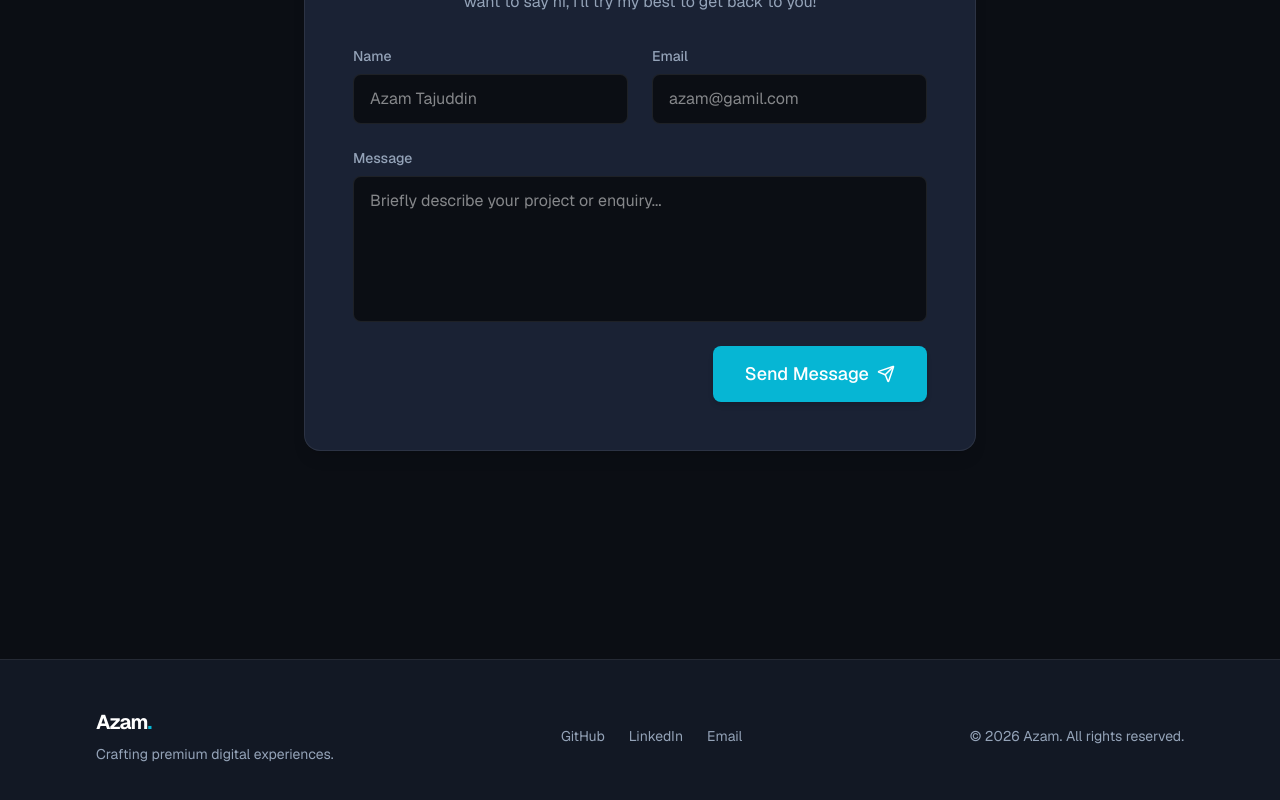
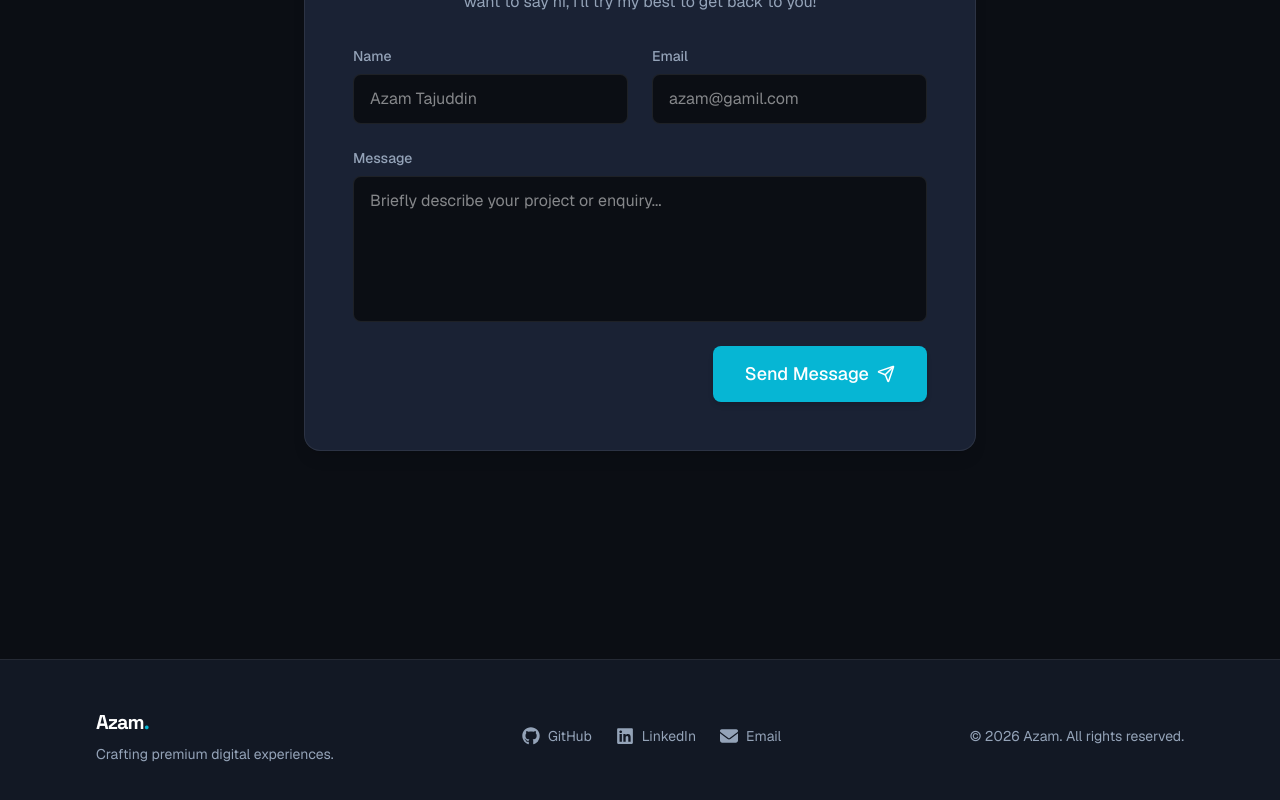
Before and after one commit to MatGol06/azam_portfolio, a Next.js app: page / in a window 1280 px wide. Shown: the part 4086-4886 px from the top of the page. Built offline with nearby package versions, Linux system fonts and the light colour scheme.

Commit message:
feat: add social icons to footer

```diff
--- a/src/components/layout/Footer.jsx
+++ b/src/components/layout/Footer.jsx
@@ -1,3 +1,5 @@
+import { FaGithub, FaLinkedin, FaEnvelope } from "react-icons/fa6";
+
 export function Footer() {
   const currentYear = new Date().getFullYear();
 
@@ -5,7 +7,7 @@ export function Footer() {
     <footer className="bg-surface border-t border-border py-12 mt-20">
       <div className="max-w-[1440px] mx-auto px-6 md:px-12 xl:px-24 flex flex-col md:flex-row items-center justify-between gap-6">
         <div className="text-center md:text-left">
-          <a href="#" className="text-xl font-bold text-secondary tracking-tighter block mb-2">
+          <a href="#" className="text-xl font-bold text-secondary tracking-tighter block mb-2 font-display">
             Azam<span className="text-primary">.</span>
           </a>
           <p className="text-sm text-muted">
@@ -14,14 +16,14 @@ export function Footer() {
         </div>
 
         <div className="flex items-center gap-6">
-          <a href="https://github.com/MatGol06" target="_blank" rel="noreferrer" className="text-sm text-muted hover:text-secondary transition-colors">
-            GitHub
+          <a href="https://github.com/MatGol06" target="_blank" rel="noreferrer" className="flex items-center gap-2 text-sm text-muted hover:text-secondary hover:text-primary transition-colors">
+            <FaGithub size={18} /> GitHub
           </a>
-          <a href="https://www.linkedin.com/in/azam-tajuddin-87734b304" className="text-sm text-muted hover:text-secondary transition-colors">
-            LinkedIn
+          <a href="https://www.linkedin.com/in/azam-tajuddin-87734b304" target="_blank" rel="noreferrer" className="flex items-center gap-2 text-sm text-muted hover:text-[#0A66C2] transition-colors">
+            <FaLinkedin size={18} /> LinkedIn
           </a>
-          <a href="mailto:azamtajuddin05@gmail.com" className="text-sm text-muted hover:text-secondary transition-colors">
-            Email
+          <a href="mailto:azamtajuddin05@gmail.com" className="flex items-center gap-2 text-sm text-muted hover:text-[#EA4335] transition-colors">
+            <FaEnvelope size={18} /> Email
           </a>
         </div>
 
```
